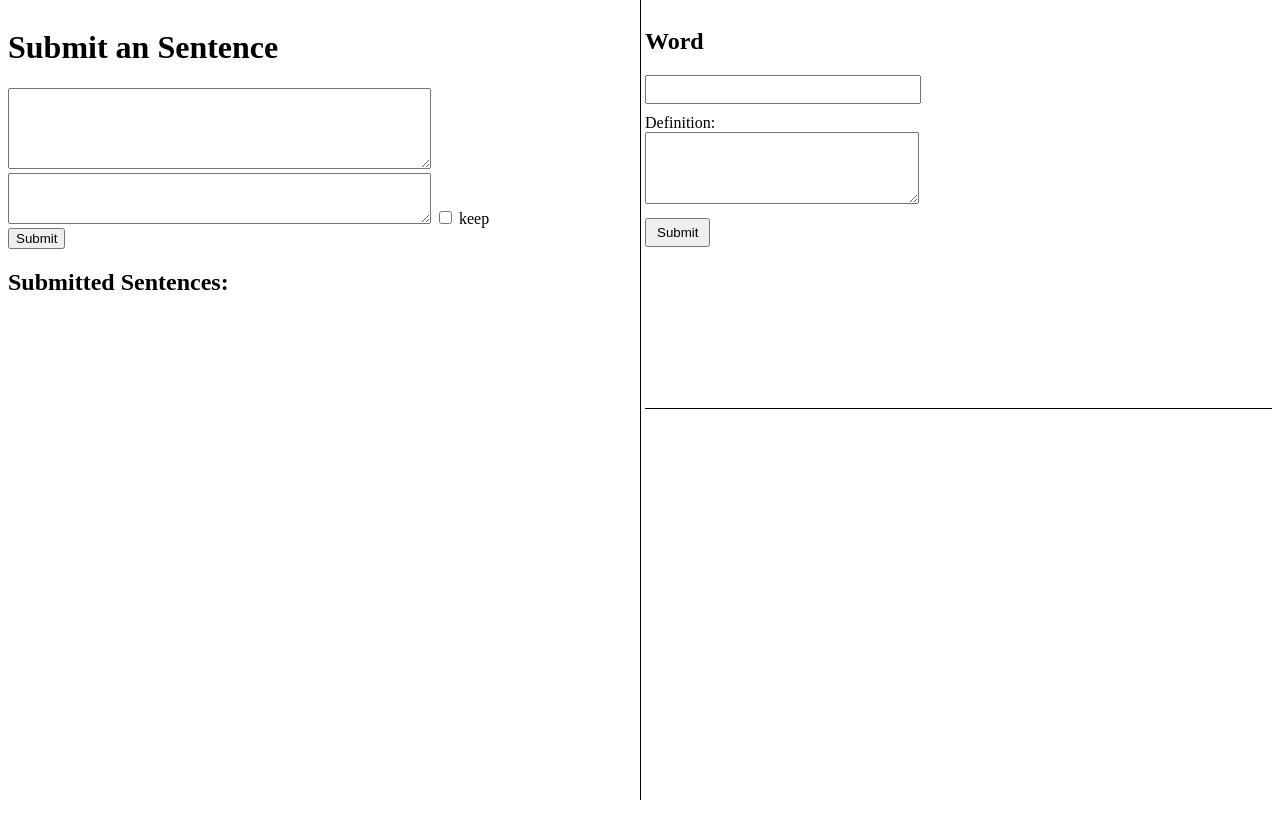
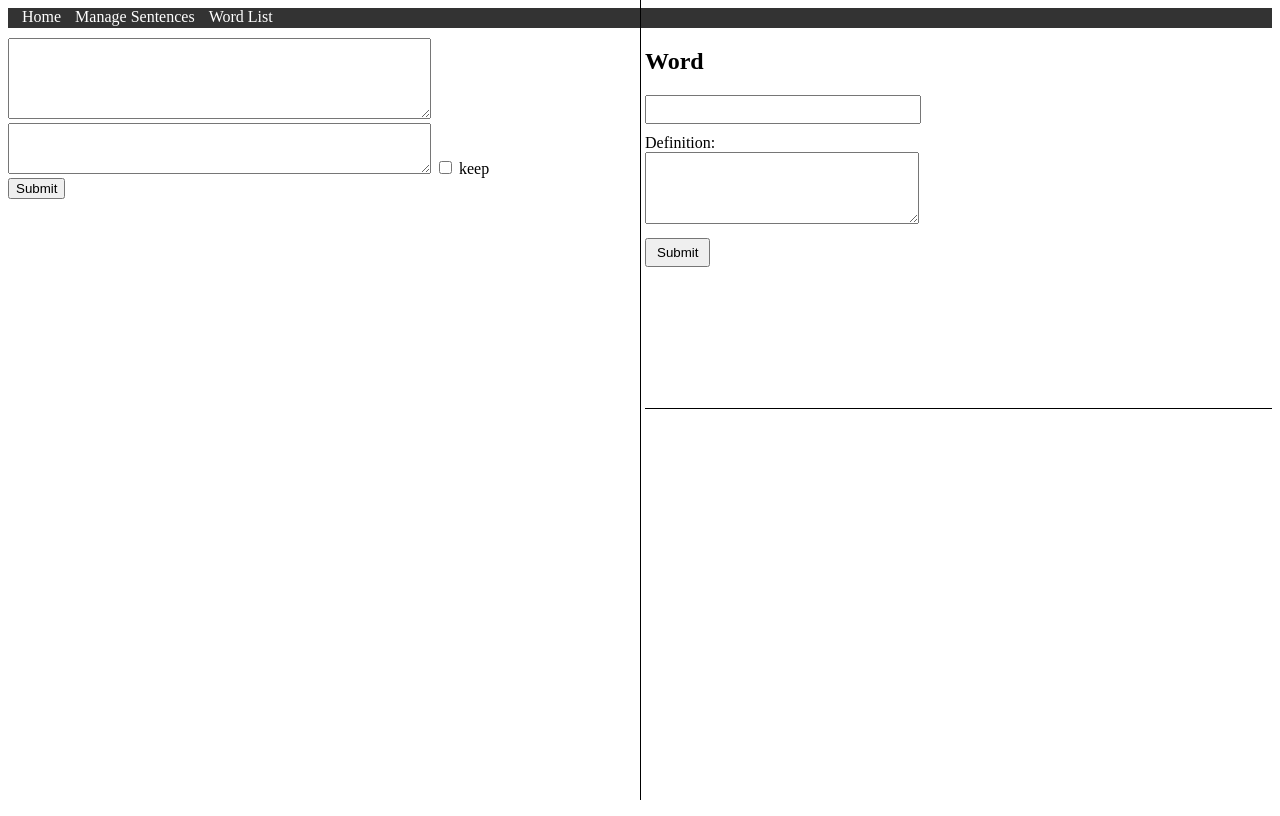
Before and after one commit to fanyingfx/sentence-flashcard, a Flask app: page / in a window 1280 px wide. Run offline with Flask 3, Linux system fonts and the light colour scheme; data that the repository does not hold is empty; parts of the project's set-up code (start-up, migrations or seed data) failed here and were passed over.

Commit message:
add word lemmalization, for better dict lookup

```diff
--- a/pycards/language/english.py
+++ b/pycards/language/english.py
@@ -1,4 +1,5 @@
 import spacy
+from lemminflect import getLemma
 english_nlp = spacy.load("en_core_web_sm")
 __all__ = ["english_nlp"]
 # EXAMPLE_TEXT = "The dog was called Wellington. It belonged to Mrs. Shears who was our friend. She lived on the opposite side of the road, two houses to the left."
--- a/pycards/routes.py
+++ b/pycards/routes.py
@@ -4,7 +4,7 @@ from .models import get_db
 
 from pathlib import Path
 from .mdict_query.mdict_utils import MDXDict
-from .language.english import english_nlp
+from .language.english import english_nlp, getLemma
 
 olad_10_dir = "/home/fan/Documents/dicts/Eng/olad10"
 dict_name = "Oxford Advanced Learner's Dictionary 10th.mdx"
@@ -27,10 +27,12 @@ class Sentence:
     sentence_id: int
     words: list[Word]
     descriptions: str
+
+
 @dataclass
 class DBSentence:
     sentence_id: int
-    content:str
+    content: str
     descriptions: str
 
 
@@ -38,14 +40,20 @@ def parse_sentence(sentence):
     id = sentence[0]
     # words = [Word(word, word) for word in sentence[1].split()]
     sentence_text = sentence[1]
-    words = [Word(token.text, token.lemma_) for token in english_nlp(sentence_text)]
+    words = []
+    for token in english_nlp(sentence_text):
+        lemma = token.lemma_
+        if token.pos_ == "NOUN" and token.lemma_.endswith("ing"):
+            if not mdict.lookup(lemma):
+                lemma = getLemma(token.text, "VERB")[0]
+        words.append(Word(token.text, lemma))
     descriptions = sentence[2]
     return Sentence(sentence[1], id, words, descriptions)
 
 
 def render_home(keep_descriptions=False):
     db = get_db()
-    cur = db.execute("SELECT id,content,descriptions FROM sentences")
+    cur = db.execute("SELECT id,content,descriptions FROM sentences order by id desc")
     sentences = cur.fetchall()
     sentences = [parse_sentence(row) for row in sentences]
     return render_template("home.html", sentences=sentences)
@@ -97,7 +105,7 @@ def submit_word():
 @main_bp.route("/sentences")
 def show_sentences():
     db = get_db()
-    cur = db.execute("SELECT content FROM sentences")
+    cur = db.execute("SELECT content FROM sentences order by id desc")
     sentences = cur.fetchall()
     sentences = [parse_sentence(row) for row in sentences]
     return render_template("sentences.html", sentences=sentences)
@@ -119,17 +127,33 @@ def get_resource(path):
 @main_bp.route("/words")
 def show_words():
     db = get_db()
-    cur = db.execute("SELECT word,s.content, definition FROM words w LEFT JOIN sentences s ON w.sentence_id = s.id")
+    cur = db.execute(
+        "SELECT w.id,word,s.content, definition FROM words w LEFT JOIN sentences s ON w.sentence_id = s.id order by w.id desc"
+    )
     words = cur.fetchall()
     return render_template("words.html", words=words)
+
+
+@main_bp.route("/delete_word/<int:word_id>", methods=["POST"])
+def delete_word(word_id):
+    db = get_db()
+    db.execute("DELETE FROM words WHERE id = ?", (word_id,))
+    db.commit()
+    # conn.close()
+    return redirect(url_for("word_list"))
 
 
 @main_bp.route("/manage_sentences")
 def manage_sentences():
     conn = get_db()
-    sentences = conn.execute("SELECT id,content,descriptions FROM sentences").fetchall()
+    sentences = conn.execute(
+        "SELECT id,content,descriptions FROM sentences order by id desc"
+    ).fetchall()
     conn.close()
-    sentences = [DBSentence(sentence_id=row[0], content=row[1], descriptions=row[2]) for row in sentences]
+    sentences = [
+        DBSentence(sentence_id=row[0], content=row[1], descriptions=row[2])
+        for row in sentences
+    ]
     # breakpoint()
     return render_template("manage_sentences.html", sentences=sentences)
 
--- a/pycards/schema.sql
+++ b/pycards/schema.sql
@@ -8,5 +8,5 @@ CREATE TABLE IF NOT EXISTS words (
     word TEXT NOT NULL,
     definition TEXT NOT NULL,
     sentence_id INTEGER,
-    FOREIGN KEY (sentence_id) REFERENCES sentences(id) ON DELETE CASCADE
+    FOREIGN KEY (sentence_id) REFERENCES sentences(id)
 );
--- a/pycards/static/home.css
+++ b/pycards/static/home.css
@@ -1,23 +1,73 @@
 body,
 html {
-    height: 100%;
+    /* height: 100vh; */
+    overflow: hidden;
+}
+
+#main-view {
+    height: 100vh;
+}
+
+.header {
+    background-color: #333;
+    overflow: hidden;
+    height: 20px;
+}
+
+.header nav ul {
+    list-style-type: none;
+    margin: 0;
+    padding: 0;
+}
+
+.header nav ul li {
+    float: left;
+}
+
+.header nav ul li a {
+    display: block;
+    color: white;
+    text-align: center;
+    padding-left: 14px;
+    text-decoration: none;
+}
+
+.header nav ul li a:hover {
+    background-color: #ddd;
+    color: black;
 }
 
 .container {
     display: flex;
-    height: 100vh;
+    /* height: 100vh; */
 }
 
 .left {
     /* background-color: lightblue; */
     width: 50%;
+    /* height: 95vh; */
+    /* height: 95vh; */
+    overflow: height;
     display: flex;
     position: relative;
+}
+
+#sentence-form {
+    padding-top: 10px;
+}
+
+#sentence-list {
+    overflow-y: auto;
+    /* height: 100%; */
+    border: none;
+    height: 75vh;
 }
 
 .right {
     display: flex;
     flex-direction: column;
+    overflow: auto;
+    height: 95vh;
     width: 50%;
     position: relative;
     margin-left: 10px;
@@ -62,7 +112,10 @@ ul {
 
 iframe {
     width: 100%;
-    border: 1px #ccc;
+    /* height: 100vh; */
+    height: 100%;
+    overflow-y: atuo;
+    border: none;
 }
 
 .submitted-sentence {
--- a/pycards/templates/home.html
+++ b/pycards/templates/home.html
@@ -7,10 +7,19 @@
 
   </head>
   <body>
+    <div id="main-view">
+    <div class="header">
+      <nav>
+        <ul>
+          <li><a href="{{ url_for('main.home') }}">Home</a></li>
+          <li><a href="{{ url_for('main.manage_sentences') }}">Manage Sentences</a></li>
+          <li><a href="{{ url_for('main.show_words') }}">Word List</a></li>
+        </ul>
+      </nav>
+    </div>
     <div class="container">
       <div class="left">
-        <div>
-          <h1>Submit an Sentence</h1>
+        <div id="sentence-form">
           <form action="{{ url_for('main.submit') }}" method="post">
             <textarea name="sentence" rows="5" cols="50"></textarea><br />
             <div>
@@ -21,12 +30,14 @@
             </div>
             <input type="submit" value="Submit" />
           </form>
-          <h2>Submitted Sentences:</h2>
+          <div id="sentence-list">
+
           <ul>
             {% for sentence in sentences %}
             <li class="submitted-sentence" title="{{ sentence.descriptions }}" data-sentence-id="{{ sentence.sentence_id }}">{% include "single_sentence.html" %}</li>
             {% endfor %}
           </ul>
+          </div>
         </div>
       </div>
       <div class="right">
@@ -49,6 +60,7 @@
           <iframe id="wordIframe" src=""></iframe>
         </div>
     </div>
+    </div>
     <script>
         document.addEventListener("DOMContentLoaded", function () {
         document.querySelectorAll("span.word").forEach(function (span) {
--- a/pycards/templates/manage_sentences.html
+++ b/pycards/templates/manage_sentences.html
@@ -4,7 +4,7 @@
   <head>
     <meta charset="utf-8" />
     <title>Manage Sentences</title>
-    <link rel="stylesheet" type="text/css" href="{{ url_for('static', filename='sentence_table.css') }}" />
+    <link rel="stylesheet" type="text/css" href="{{ url_for('static', filename='table.css') }}" />
   </head>
   <body>
     <div class="container">
@@ -31,5 +31,6 @@
         </tbody>
       </table>
     </div>
+    <a href="{{ url_for('main.home') }}">Back to Home</a>
   </body>
 </html>
--- a/pyproject.toml
+++ b/pyproject.toml
@@ -14,6 +14,7 @@ dependencies = [
     "pip>=24.2",
     "bs4>=0.0.2",
     "python-lzo>=1.15",
+    "lemminflect>=0.2.3",
 ]
 
 [build-system]
```
Also changed, not shown: pycards/templates/words.html (+16 -22 lines), pycards/static/table.css (renamed from pycards/static/sentence_table.css), 1 other file.
